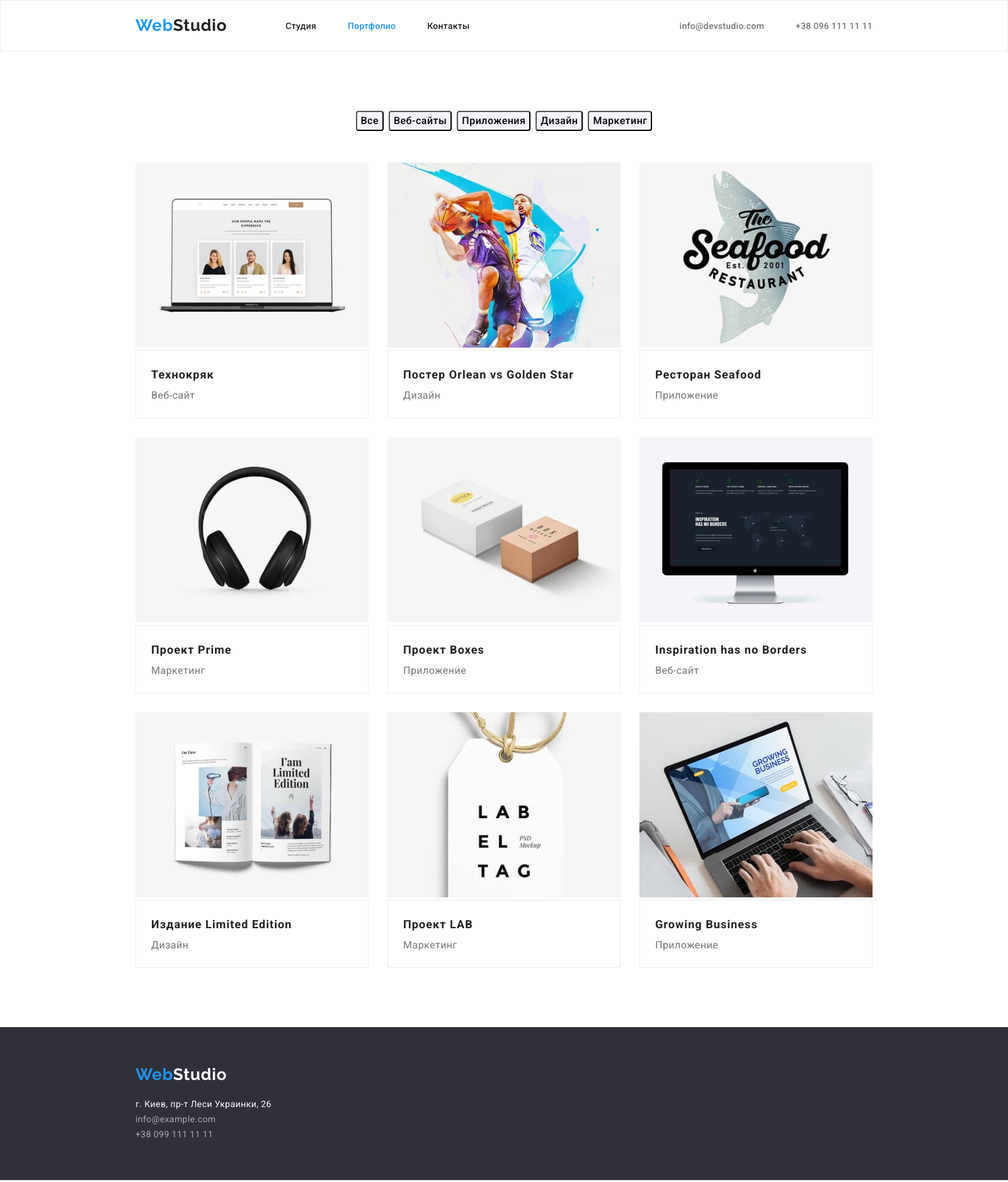
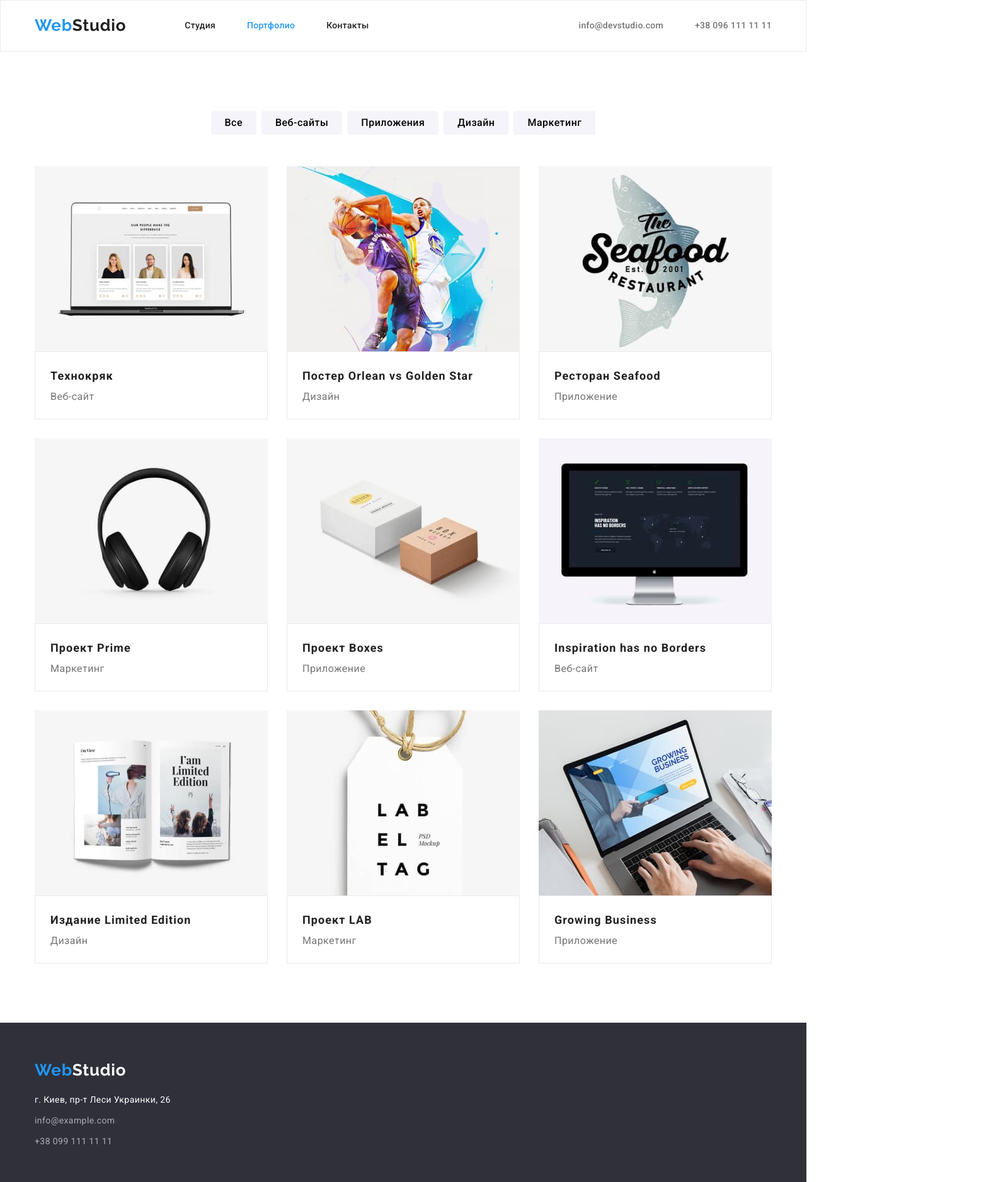
Before and after one commit to hilskiy/goit-markup-hw-03, a plain HTML site: page porfolio.html in a window 1280 px wide. Shown: the top 1877 px of the page at 63% size, 1600 px wide, since content can reach past the window. Drawn offline with nearby package versions, Linux system fonts and the light colour scheme.

Commit message:
HW-3 исправление ошибок

```diff
--- a/css/styles.css
+++ b/css/styles.css
@@ -28,7 +28,6 @@ body {
     text-decoration: none;
     background: #FFFFFF;
     color: var(--primary-text-color);
-    width: 1600px;
     display: block;
 }
 
@@ -44,6 +43,8 @@ body {
 
 .header {
     border: 1px solid #ECECEC;
+    padding-top: 24px;
+    padding-bottom: 25px;
 }
 
 .list {
@@ -51,6 +52,7 @@ body {
 }
 
 .logo{
+    padding: 24px 0px 25px 0px;
     text-decoration: none;
     font-family: 'Raleway', sans-serif;
     font-style: normal;
@@ -59,10 +61,9 @@ body {
     line-height: 1.19;
     letter-spacing: 0.03em;
     color: var(--accent-color)
+
 }
 .header-logo{
-    padding-top: 24px;
-    padding-bottom: 25px;
     margin-right: 93px;
 
 }
@@ -87,13 +88,22 @@ body {
 .header-list .header-link.corrent{
     color: var(--accent-color);
 }
+.header-link{
+    padding-top: 32px;
+    padding-bottom: 32px;
+}
 .header-list{
     display: flex;
+
 }
 
 .header-item:not(:last-child) {
     margin-right: 50px;
 }
+/* .header-item{
+    padding-top: 32px;
+    padding-bottom: 32px;
+} */
 
 .header-connection{
     display: flex;
@@ -125,18 +135,23 @@ body {
 
 .header-item-mail{
     margin-right: 50px;
+    padding-top: 32px;
+    padding-bottom: 32px;
+}
+
+.header-item-tel{
+    padding-top: 32px;
+    padding-bottom: 32px;
 }
 
 /* --------------------------------hero-------------------------------- */
 
 .hero{
     background-color: #2F303A;
-    margin-bottom: 94px;
+    padding-top: 200px;
+    padding-bottom: 200px;
 }
 
-.hero-title{
-    padding-top: 200px;
-}
 
 .hero-title{
     max-width: 696px;
@@ -173,16 +188,16 @@ body {
     margin-top: 30px;
     display: block;
     padding: 10px 32px;
+    border: none;
 }
 
-.button-div{
-    padding-bottom: 200px;
-}
+
 
 /* --------------------------------benefits-------------------------------- */
 
-.benefits {
-    margin-bottom: 94px;
+.benefits{
+    padding-top: 94px;
+    padding-bottom: 94px;
 }
 
 .benefits-list {
@@ -204,6 +219,7 @@ body {
     letter-spacing: 0.03em;
     text-transform: uppercase;
     padding-bottom: 10px;
+
 }
 .benefits-text {
     font-weight: 400;
@@ -211,13 +227,14 @@ body {
     line-height: 1.71;
     letter-spacing: 0.03em;
     color: var(--title-text-color);
+
 }
 
 
 /* ------------------------------------about----------------------------- */
 
 .about {
-    margin-bottom: 94px;
+    padding-bottom: 94px;
 }
 .about-list{
     display: flex;
@@ -228,9 +245,7 @@ body {
 }
 
 .personal {
-    padding-top: 94px;
-    margin-bottom: 0;
-    margin-top: 0;
+
 }
 
 .section-subtitle {
@@ -260,8 +275,7 @@ body {
     line-height: 19px;
     text-align: center;
     letter-spacing: 0.03em;
-
-    padding-bottom: 5px;
+    margin-bottom: 5px;
 }
 
 .team{
@@ -271,6 +285,7 @@ body {
     left: 0px;
     top: 1449px; */
     background: #F5F4FA;
+    padding-top: 94px;
     padding-bottom: 94px;
 }
 .team-item{
@@ -291,7 +306,12 @@ body {
     color: var(--title-text-color);
 
 }
+/* --------------------------------------footer----------------------------- */
 
+.footer{
+    padding-top: 60px;
+    padding-bottom: 60px;
+}
 .footer-span {
     color: var(--optional-white);
 }
@@ -302,7 +322,6 @@ body {
 
 .footer-logo{
     display: block;
-    padding-top: 60px;
     margin-bottom: 20px;
 }
 
@@ -326,11 +345,10 @@ body {
 .addres-mail{
     margin-bottom: 9px;
 }
-.address-list{
-    padding-bottom: 60px;
+
+.address-item:not(:last-child){
+    margin-bottom: 9px;
 }
-
-
 
 .address-list a:hover,
 .address-list a:focus {
@@ -344,20 +362,21 @@ body {
 /* --------------------------------portfolio-------------------------------- */
 
 
-
+.portfolio{
+    padding-top: 94px;
+    padding-bottom: 94px;
+}
 .button-list{
     display: flex;
     justify-content: center;
-    padding-bottom: 50px;
+    margin-bottom: 50px;
 }
+
 
 .button-item:not(:last-child){
     margin-right: 8px;
 }
 
-.button-item{
-    margin-top: 94px;
-}
 
 .button-text{
     background: #F5F4FA;
@@ -369,12 +388,12 @@ body {
     line-height: 1.62;
     text-align: center;
     letter-spacing: 0.03em;
+    padding: 6px 22px;
+    border: none;
 }
 
 .portfolio-div{
-    padding-bottom: 20px;
-    padding-left: 24px;
-    padding-top: 20px;
+    padding: 20px 24px;
     border: 1px solid #ECECEC;
 }
 
@@ -387,6 +406,12 @@ body {
 .portfolio-list{
     display: flex;
     flex-wrap: wrap;
+}
+
+img {
+    display: block;
+    width: 100%;
+    height: auto;
 }
 
 .portfolio-subtitle{
@@ -412,11 +437,9 @@ body {
 .portfolio-item:not(:nth-child(3n + 3)){
     margin-right: 30px;
 }
-.portfolio-item:last-child {
-    margin-bottom: 94px;
-}
 
 .portfolio-link{
+    display: block max;
     text-decoration: none;
 
 }
--- a/porfolio.html
+++ b/porfolio.html
@@ -32,8 +32,8 @@
         </div>
     </header>
     <main>
+        <section class="portfolio">
         <div class="container">
-        <section class="portfolio">
             <h1 hidden>Список работ</h1>
             <ul class="button-list list">
                 <li class="button-item"><button type="button" class="button-text">Все</button></li>
@@ -107,8 +107,8 @@
                     </a>
                 </li>
             </ul>
+        </div>
         </section>
-        </div>
     </main>
     <footer class="footer">
         <div class="container">
```
